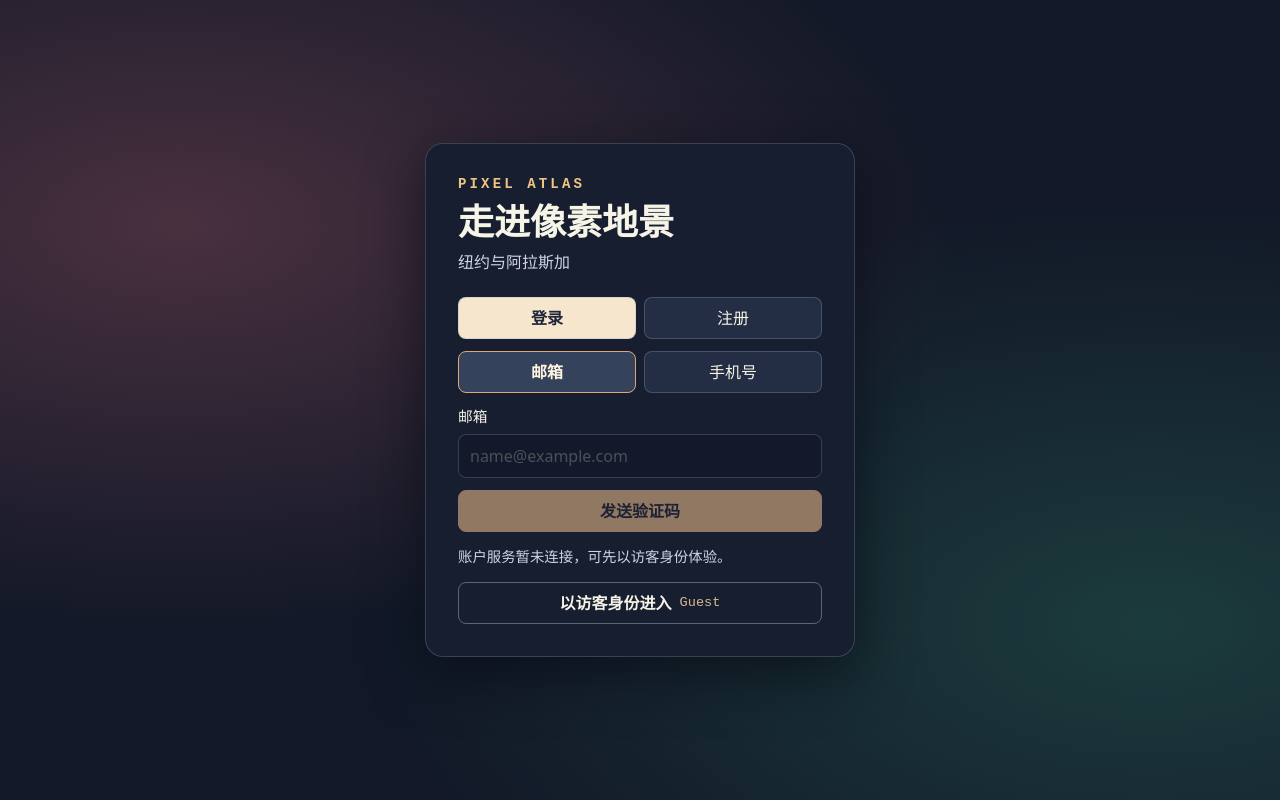
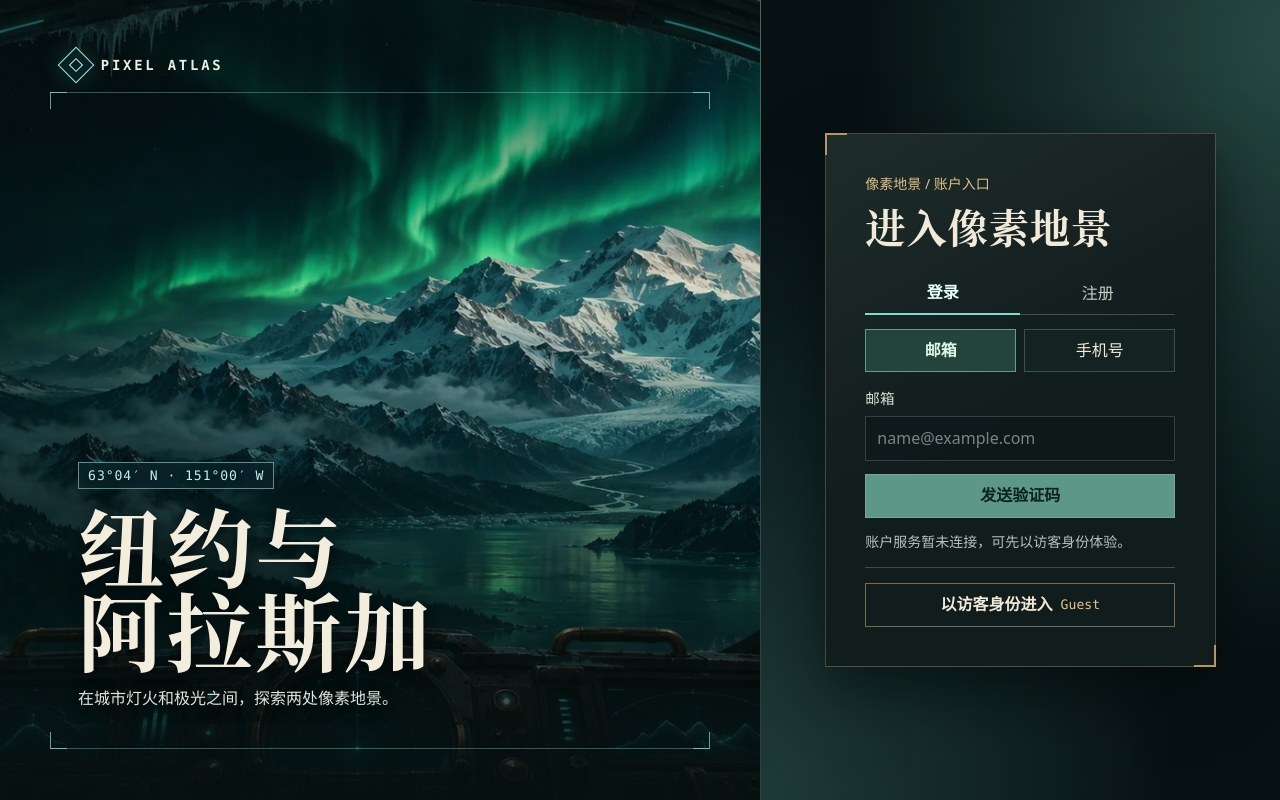
Before and after one commit to bhu103-data/pixel-shader-switches, a plain HTML site: page usa/index.html in a window 1280 px wide. Drawn offline with Linux system fonts and the light colour scheme.

Commit message:
Add the cockpit-inspired account entry

```diff
--- a/usa/entry.css
+++ b/usa/entry.css
@@ -1,26 +1,54 @@
+:root{color-scheme:dark;--black:#071113;--panel:#101c1d;--ink:#f1ead9;--muted:#b3c3bc;--cyan:#79dfcc;--metal:#b99562;--edge:#b995625b;--mono:ui-monospace,SFMono-Regular,Consolas,monospace;--serif:"Songti SC","Noto Serif CJK SC","SimSun",Georgia,serif}
 *{box-sizing:border-box}
 [hidden]{display:none!important}
-body{margin:0;background:#121827;color:#f6f3e7;font:1rem/1.5 system-ui,"PingFang SC","Microsoft YaHei",sans-serif}
-.entry{min-height:100svh;display:grid;place-items:center;padding:24px;background:radial-gradient(ellipse at 14% 28%,#9c556466,transparent 50%),radial-gradient(ellipse at 90% 78%,#28685870,transparent 48%),#121827}
-.panel{width:min(100%,430px);padding:clamp(18px,5vw,32px);background:#171e30;border:1px solid #94a4c244;border-radius:18px;box-shadow:0 16px 55px #070a13ad}
-.brand{color:#efc485;font:700 .88rem ui-monospace,monospace;letter-spacing:.22em;margin:0 0 .55rem}
-h1{margin:0;font-size:clamp(1.7rem,6vw,2.25rem);line-height:1.15}
-header p:last-child{margin:.5rem 0 1.45rem;color:#d0d4e2}
+body{margin:0;background:var(--black);color:var(--ink);font:1rem/1.55 system-ui,"PingFang SC","Microsoft YaHei",sans-serif}
+.entry{display:grid;grid-template-columns:minmax(0,1.46fr) minmax(400px,1fr);min-height:100svh}
+.hero{position:relative;isolation:isolate;display:flex;align-items:end;min-height:650px;overflow:hidden;background:#102c35 url("./cockpit.webp") 54% 50%/cover no-repeat}
+.hero::before{content:"";position:absolute;inset:0;z-index:-1;background:linear-gradient(90deg,#06121330,transparent 70%),linear-gradient(180deg,#061113a8 0%,transparent 36%,#0711130d 50%,#061011ed 100%)}
+.brand{position:absolute;top:clamp(20px,4.5vw,52px);left:clamp(22px,4.9vw,68px);display:flex;align-items:center;gap:12px;letter-spacing:.2em;color:#edeee3;font:700 .87rem var(--mono)}
+.mark{width:26px;height:26px;display:grid;place-items:center;transform:rotate(45deg);border:1px solid #9ee5d5;background:#0b252ad0;box-shadow:0 0 24px #72f6df33}
+.mark::after{content:"";width:8px;height:8px;border:1px solid #c2fbea}
+.flight-frame{position:absolute;inset:92px clamp(21px,3.9vw,59px) clamp(25px,4vw,60px);border-top:1px solid #9ae8e952;border-bottom:1px solid #9ae8e952;pointer-events:none}
+.flight-frame span{width:17px;height:17px;position:absolute;border-color:#9ce9d9a8;border-style:solid}
+.flight-frame span:nth-child(1){top:-1px;left:0;border-width:1px 0 0 1px}
+.flight-frame span:nth-child(2){top:-1px;right:0;border-width:1px 1px 0 0}
+.flight-frame span:nth-child(3){bottom:-1px;right:0;border-width:0 1px 1px 0}
+.flight-frame span:nth-child(4){bottom:-1px;left:0;border-width:0 0 1px 1px}
+.hero-caption{margin:0 clamp(31px,6.1vw,91px) clamp(51px,7vw,104px);max-width:540px;text-shadow:0 2px 16px #03080a}
+.coordinates{display:inline-block;padding:5px 9px;color:#bbf3e7;border:1px solid #a9f1e68a;background:#0c242bdc;font:500 .82rem var(--mono);letter-spacing:.07em}
+h1{font:700 clamp(3.1rem,6.7vw,7rem)/.98 var(--serif);letter-spacing:.035em;margin:.78rem 0 1rem;color:#f3eddd}
+.hero-caption p{margin:0;color:#e0e6db}
+.entry-side{display:grid;place-items:center;padding:clamp(24px,5vw,66px);background:radial-gradient(ellipse at 100% 5%,#264842 0%,transparent 57%),radial-gradient(ellipse at 0 100%,#1e3b39 0%,transparent 56%),var(--black);border-left:1px solid #b4c7ae40}
+.panel{width:min(100%,435px);position:relative;padding:clamp(23px,3.1vw,42px);border:1px solid var(--edge);background:linear-gradient(152deg,#1d2c29,#111c1d 53%);box-shadow:0 22px 56px #030a0aa6}
+.panel::before,.panel::after{content:"";position:absolute;width:20px;height:20px;pointer-events:none;border:solid var(--metal)}
+.panel::before{top:-1px;left:-1px;border-width:2px 0 0 2px}
+.panel::after{right:-1px;bottom:-1px;border-width:0 2px 2px 0}
+.section-label{font-size:.875rem;color:#dfbf89;margin:0 0 8px}
+h2{font:700 clamp(1.75rem,3.15vw,2.7rem)/1.15 var(--serif);margin:0 0 22px;letter-spacing:.02em}
 button,input,a{font:inherit}
-button,a{min-height:42px;padding:8px 12px;border-radius:8px;border:1px solid #9aa9c34b;color:inherit;background:#232d43}
+button,a{min-height:44px;padding:8px 12px;border:1px solid #89b1a854;color:var(--ink);background:#142322}
 button{cursor:pointer}
-button:disabled,input:disabled{cursor:default;opacity:.57}
+button:disabled,input:disabled{cursor:default;opacity:.66}
 a{text-decoration:none;display:grid;place-items:center;text-align:center}
-.choices{display:flex;gap:8px;margin-bottom:12px}
+.choices{display:flex;gap:0;margin:0 0 14px}
 .choices button{flex:1}
-.choices [aria-pressed=true]{background:#f5e6cd;color:#202638;font-weight:700}
-.methods [aria-pressed=true]{background:#34425c;color:#fff4df;border-color:#dba777}
-label{font-size:.92rem;display:block;margin-bottom:6px}
-input{width:100%;min-height:44px;padding:8px 11px;border-radius:8px;border:1px solid #9aa9c36e;background:#101626;color:#fff;caret-color:#f7cb90}
-.primary{width:100%;margin-top:12px;background:#edbc88;border-color:#edbc88;color:#202638;font-weight:700}
+.choices:not(.methods) button{background:transparent;border:0;border-bottom:1px solid #859c8864;color:#c4d0c5}
+.choices:not(.methods) [aria-pressed=true]{border-bottom:2px solid var(--cyan);font-weight:700;color:#e7fff6}
+.methods{gap:8px;margin-bottom:15px}
+.methods button{min-height:41px}
+.methods [aria-pressed=true]{background:#24433b;color:#ddf7e7;border-color:#8adbc297;font-weight:650}
+label{font-size:.91rem;display:block;margin-bottom:6px;color:#dcdfd2}
+input{width:100%;min-height:45px;padding:9px 11px;border:1px solid #95ae9d66;background:#0b1718;color:#f2f3df;caret-color:#9decda}
+input::placeholder{color:#abbdb4}
+.primary{width:100%;margin-top:13px;background:#83d7bf;color:#0c2521;border-color:#b4eddb;font-weight:750}
+.primary:not(:disabled):hover{background:#b0f1da}
 #change,#logout{margin-top:8px;width:100%}
-#status{min-height:1.5em;margin:.9rem 0;color:#d0d4e2;font-size:.9rem}
-.guest{background:transparent;border-color:#9aa9c380;font-weight:650;display:flex;justify-content:center;align-items:center;gap:8px}
-.guest span{font:500 .85rem ui-monospace,monospace;color:#d7b993}
-:focus-visible{outline:2px solid #ffd99f;outline-offset:3px}
-@media(max-width:390px){.entry{padding:12px}.panel{border-radius:12px}}
+#status{min-height:1.45em;margin:.85rem 0;color:var(--muted);font-size:.875rem}
+.guest-area{border-top:1px solid var(--edge);padding-top:15px}
+.guest-area:has(a[hidden]){display:none}
+.guest{background:transparent;border-color:#bb9d6f9c;font-weight:650;display:flex;justify-content:center;align-items:center;gap:8px}
+.guest:hover{background:#d5a76c20;border-color:#e9c893}
+.guest span{font:500 .82rem var(--mono);color:#e6c18a}
+:focus-visible{outline:2px solid #d3f4a2;outline-offset:3px}
+@media(max-width:900px){.entry{grid-template-columns:minmax(0,1fr) minmax(365px,1fr)}.entry-side{padding:24px}.panel{padding:23px}}
+@media(max-width:700px){.entry{display:block}.hero{min-height:clamp(285px,53svh,510px);background-position:54% 46%}.brand{top:19px;left:22px}.mark{width:21px;height:21px}.flight-frame{inset:62px 15px 18px}.hero-caption{margin:0 25px 33px}h1{font-size:clamp(2.05rem,9vw,3.25rem);line-height:1.03;margin:.55rem 0}.hero-caption p{font-size:.9rem}.entry-side{border-left:none;border-top:1px solid #b4c7ae40;padding:22px 16px 30px}.panel{width:min(100%,445px)}}
--- a/usa/index.html
+++ b/usa/index.html
@@ -10,11 +10,20 @@
 </head>
 <body>
 <main class="entry">
+ <section class="hero" aria-label="阿拉斯加夜航插画">
+  <div class="brand"><span class="mark" aria-hidden="true"></span><span>PIXEL ATLAS</span></div>
+  <div class="flight-frame" aria-hidden="true"><span></span><span></span><span></span><span></span></div>
+  <div class="hero-caption">
+   <span class="coordinates">63°04′ N <span aria-hidden="true">·</span> 151°00′ W</span>
+   <h1>纽约与<br>阿拉斯加</h1>
+   <p>在城市灯火和极光之间，探索两处像素地景。</p>
+  </div>
+ </section>
+ <div class="entry-side">
  <div class="panel">
   <header>
-   <p class="brand">PIXEL ATLAS</p>
-   <h1>走进像素地景</h1>
-   <p>纽约与阿拉斯加</p>
+   <p class="section-label">像素地景 / 账户入口</p>
+   <h2>进入像素地景</h2>
   </header>
   <section id="auth" aria-label="账户">
    <div class="choices" role="group" aria-label="账户操作">
@@ -43,7 +52,10 @@
    <button type="button" id="logout">退出登录</button>
   </section>
   <p id="status" role="status">账户服务暂未连接，可先以访客身份体验。</p>
-  <a id="guest" class="guest" href="./scene.html">以访客身份进入 <span lang="en">Guest</span></a>
+  <div class="guest-area">
+   <a id="guest" class="guest" href="./scene.html">以访客身份进入 <span lang="en">Guest</span></a>
+  </div>
+ </div>
  </div>
 </main>
 </body>
```
Also changed, not shown: usa/cockpit.webp (added).
